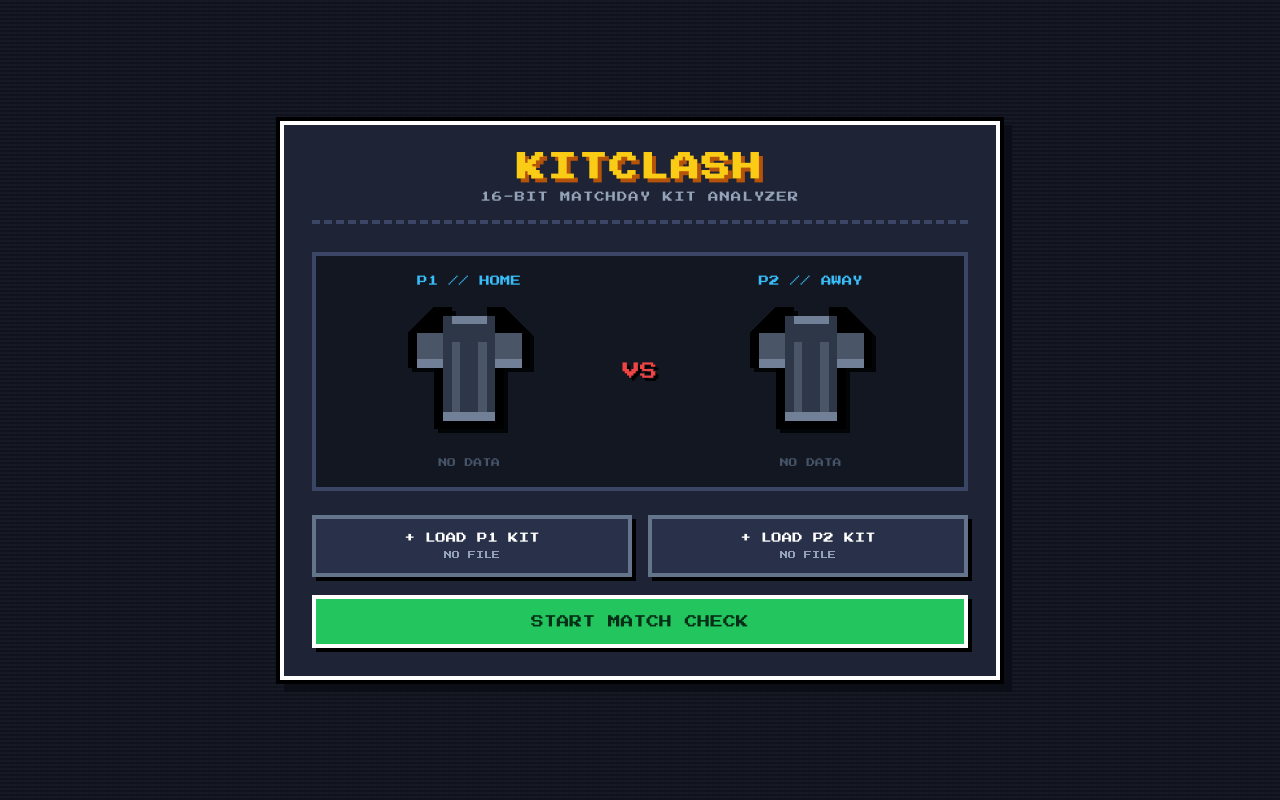
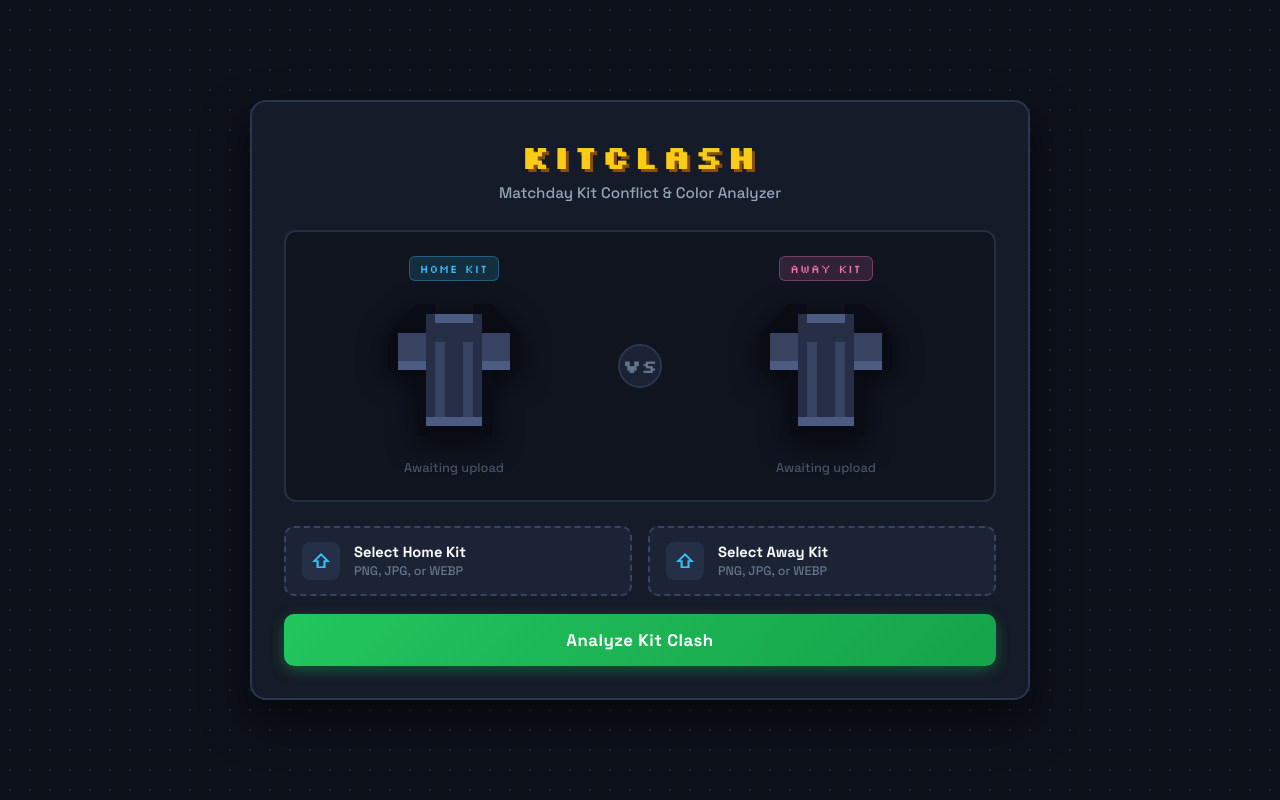
Before and after one commit to Vishnu-Girish/KitClash, a FastAPI app: page / in a window 1280 px wide. Run offline with FastAPI, Linux system fonts and the light colour scheme.

Commit message:
ui upgrade 2

```diff
--- a/static/style.css
+++ b/static/style.css
@@ -2,239 +2,325 @@
     box-sizing: border-box;
     margin: 0;
     padding: 0;
-    font-family: 'Press Start 2P', monospace;
 }
 
 body {
-    background-color: #141824;
-    background-image:
-        linear-gradient(rgba(18, 16, 16, 0) 50%, rgba(0, 0, 0, 0.25) 50%),
-        linear-gradient(90deg, rgba(255, 0, 0, 0.03), rgba(0, 255, 0, 0.01), rgba(0, 0, 255, 0.03));
-    background-size: 100% 4px, 6px 100%;
-    color: #f8fafc;
+    background-color: #0d111a;
+    background-image: radial-gradient(#1e2638 1px, transparent 1px);
+    background-size: 20px 20px;
+    color: #f1f5f9;
+    font-family: 'Space Grotesk', -apple-system, BlinkMacSystemFont, sans-serif;
     display: flex;
     justify-content: center;
     align-items: center;
     min-height: 100vh;
-    padding: 20px;
+    padding: 24px;
 }
 
-.arcade-cabinet {
-    max-width: 720px;
+.app-shell {
+    max-width: 780px;
     width: 100%;
-    background: #1e2436;
-    border: 4px solid #ffffff;
-    box-shadow:
-        0 0 0 4px #000000,
-        8px 8px 0 4px #0b0e17;
-    padding: 28px;
+    background: #151b28;
+    border: 2px solid #2b354d;
+    border-radius: 16px;
+    box-shadow: 0 20px 45px rgba(0, 0, 0, 0.55);
+    padding: 32px;
 }
 
 .header {
     text-align: center;
     margin-bottom: 28px;
-    border-bottom: 4px dashed #3b4666;
-    padding-bottom: 18px;
 }
 
-h1 {
-    font-size: 1.8rem;
+.header h1 {
+    font-family: 'Silkscreen', monospace;
+    font-size: 2.1rem;
+    font-weight: 700;
     color: #facc15;
-    text-shadow: 4px 4px 0px #b45309;
-    margin-bottom: 10px;
-    letter-spacing: 2px;
+    letter-spacing: 3px;
+    text-shadow: 3px 3px 0px #854d0e;
+    margin-bottom: 6px;
 }
 
 .subtitle {
-    font-size: 0.65rem;
+    font-size: 0.95rem;
     color: #94a3b8;
+    font-weight: 500;
+}
+
+/* Side-by-Side Locked Arena */
+.arena {
+    display: grid;
+    grid-template-columns: 1fr auto 1fr;
+    align-items: center;
+    gap: 16px;
+    background: #0f141f;
+    border: 2px solid #252e42;
+    border-radius: 12px;
+    padding: 24px 20px;
+    margin-bottom: 24px;
+}
+
+.kit-card {
+    display: flex;
+    flex-direction: column;
+    align-items: center;
+    justify-content: center;
+    text-align: center;
+    min-width: 0;
+}
+
+.badge {
+    font-family: 'Silkscreen', monospace;
+    font-size: 0.72rem;
+    padding: 4px 10px;
+    border-radius: 6px;
+    margin-bottom: 14px;
     letter-spacing: 1px;
 }
 
-/* Arena & Jersey Outlines */
-.arena {
-    display: flex;
-    justify-content: space-between;
-    align-items: center;
-    background: #131722;
-    border: 4px solid #3b4666;
-    padding: 20px;
-    margin-bottom: 24px;
-    gap: 12px;
+.badge.home {
+    background: rgba(56, 189, 248, 0.15);
+    color: #38bdf8;
+    border: 1px solid rgba(56, 189, 248, 0.35);
 }
 
-.kit-slot {
-    flex: 1;
-    display: flex;
-    flex-direction: column;
-    align-items: center;
-    text-align: center;
-}
-
-.slot-label {
-    font-size: 0.65rem;
-    color: #38bdf8;
-    margin-bottom: 12px;
+.badge.away {
+    background: rgba(244, 114, 182, 0.15);
+    color: #f472b6;
+    border: 1px solid rgba(244, 114, 182, 0.35);
 }
 
 .pixel-jersey {
-    width: 140px;
-    height: 140px;
-    filter: drop-shadow(4px 4px 0px rgba(0, 0, 0, 0.8));
+    width: 150px;
+    height: 150px;
+    filter: drop-shadow(0 8px 14px rgba(0, 0, 0, 0.6));
     margin-bottom: 14px;
-    transition: transform 0.15s steps(2);
+    transition: transform 0.2s ease;
 }
 
 .pixel-jersey:hover {
-    transform: translateY(-4px);
+    transform: translateY(-4px) scale(1.03);
 }
 
-.vs-badge {
-    font-size: 1.1rem;
-    color: #ef4444;
-    text-shadow: 3px 3px 0px #000000;
-    padding: 8px;
+.vs-divider {
+    font-family: 'Silkscreen', monospace;
+    font-size: 1.15rem;
+    font-weight: 700;
+    color: #64748b;
+    background: #1a2233;
+    border: 2px solid #2b354d;
+    width: 44px;
+    height: 44px;
+    border-radius: 50%;
+    display: flex;
+    align-items: center;
+    justify-content: center;
 }
 
-.empty-hint {
-    font-size: 0.55rem;
+.placeholder-text {
+    font-size: 0.8rem;
     color: #475569;
-    margin-top: 6px;
 }
 
-.hex-readout {
+.swatch-row {
     display: flex;
-    flex-direction: column;
+    flex-wrap: wrap;
+    justify-content: center;
     gap: 6px;
-    width: 100%;
-    align-items: center;
 }
 
-.pixel-chip {
-    display: flex;
+.swatch-pill {
+    display: inline-flex;
     align-items: center;
-    gap: 8px;
-    font-size: 0.55rem;
-    background: #1e2436;
-    border: 2px solid #475569;
+    gap: 6px;
+    background: #1a2233;
+    border: 1px solid #2e3952;
     padding: 4px 8px;
-    color: #e2e8f0;
+    border-radius: 6px;
+    font-size: 0.75rem;
+    font-weight: 600;
+    color: #cbd5e1;
+    font-variant-numeric: tabular-nums;
 }
 
-.chip-box {
-    width: 12px;
-    height: 12px;
-    border: 2px solid #000000;
-    display: inline-block;
+.swatch-dot {
+    width: 11px;
+    height: 11px;
+    border-radius: 3px;
+    border: 1px solid rgba(255, 255, 255, 0.35);
 }
 
-/* Form & Pixel Buttons */
-.file-row {
-    display: flex;
+/* Clean Upload Cards & Button */
+.upload-grid {
+    display: grid;
+    grid-template-columns: 1fr 1fr;
     gap: 16px;
     margin-bottom: 18px;
 }
 
-.pixel-file-btn {
-    flex: 1;
-    background: #283149;
-    border: 4px solid #64748b;
-    box-shadow: 4px 4px 0px #000000;
-    padding: 14px 10px;
-    text-align: center;
+.dropzone {
+    display: flex;
+    align-items: center;
+    gap: 14px;
+    background: #1b2334;
+    border: 2px dashed #374463;
+    border-radius: 10px;
+    padding: 14px 16px;
     cursor: pointer;
+    transition: all 0.18s ease;
+}
+
+.dropzone:hover {
+    border-color: #38bdf8;
+    background: #202a3f;
+}
+
+.dropzone.has-file {
+    border-style: solid;
+    border-color: #22c55e;
+    background: rgba(34, 197, 94, 0.08);
+}
+
+.dropzone-icon {
+    width: 38px;
+    height: 38px;
+    border-radius: 8px;
+    background: #253047;
+    color: #38bdf8;
+    display: flex;
+    align-items: center;
+    justify-content: center;
+    font-size: 1.2rem;
+    font-weight: 700;
+    flex-shrink: 0;
+}
+
+.dropzone.has-file .dropzone-icon {
+    background: rgba(34, 197, 94, 0.2);
+    color: #4ade80;
+}
+
+.dropzone-text {
     display: flex;
     flex-direction: column;
-    gap: 8px;
-    transition: transform 0.05s;
+    overflow: hidden;
 }
 
-.pixel-file-btn:hover {
-    border-color: #38bdf8;
-    background: #313c59;
+.dropzone-text strong {
+    font-size: 0.92rem;
+    color: #f8fafc;
+    margin-bottom: 2px;
 }
 
-.pixel-file-btn:active {
-    transform: translate(3px, 3px);
-    box-shadow: 1px 1px 0px #000000;
+.dropzone-text span {
+    font-size: 0.78rem;
+    color: #64748b;
+    white-space: nowrap;
+    overflow: hidden;
+    text-overflow: ellipsis;
 }
 
-.pixel-file-btn span {
-    font-size: 0.65rem;
-    color: #ffffff;
+.dropzone-text span.file-selected {
+    color: #4ade80;
+    font-weight: 600;
 }
 
-.pixel-file-btn small {
-    font-size: 0.5rem;
-    color: #94a3b8;
-}
-
-.pixel-file-btn input[type="file"] {
+.dropzone input[type="file"] {
     display: none;
 }
 
-.start-btn {
+.analyze-btn {
     width: 100%;
-    padding: 16px;
-    background: #22c55e;
-    color: #052e16;
-    font-size: 0.8rem;
-    border: 4px solid #ffffff;
-    box-shadow: 4px 4px 0px #000000;
+    padding: 15px 24px;
+    background: linear-gradient(135deg, #22c55e 0%, #16a34a 100%);
+    color: #ffffff;
+    font-family: 'Space Grotesk', sans-serif;
+    font-size: 1.05rem;
+    font-weight: 700;
+    letter-spacing: 0.5px;
+    border: none;
+    border-radius: 10px;
+    box-shadow: 0 4px 14px rgba(34, 197, 94, 0.35);
     cursor: pointer;
-    text-transform: uppercase;
+    transition: transform 0.12s ease, box-shadow 0.18s ease, filter 0.18s ease;
 }
 
-.start-btn:hover {
-    background: #4ade80;
+.analyze-btn:hover {
+    filter: brightness(1.08);
+    box-shadow: 0 6px 20px rgba(34, 197, 94, 0.45);
+    transform: translateY(-1px);
 }
 
-.start-btn:active {
-    transform: translate(4px, 4px);
-    box-shadow: 0px 0px 0px #000000;
+.analyze-btn:active {
+    transform: translateY(1px);
 }
 
-/* Result Box */
-.result-box {
+/* Result Panel */
+.result-panel {
     margin-top: 24px;
-    padding: 18px;
-    border: 4px solid #ffffff;
-    box-shadow: 4px 4px 0px #000000;
-    text-align: center;
+    border-radius: 12px;
+    padding: 20px;
+    border: 2px solid;
 }
 
-.result-box.clash {
-    background: #7f1d1d;
-    border-color: #fca5a5;
+.result-panel.clash {
+    background: rgba(239, 68, 68, 0.12);
+    border-color: #ef4444;
 }
 
-.result-box.pass {
-    background: #14532d;
-    border-color: #86efac;
+.result-panel.pass {
+    background: rgba(34, 197, 94, 0.12);
+    border-color: #22c55e;
 }
 
-.status-banner h2 {
-    font-size: 0.85rem;
-    margin-bottom: 14px;
-    line-height: 1.4;
-    text-shadow: 2px 2px 0px #000000;
+.result-header {
+    text-align: center;
+    margin-bottom: 16px;
 }
 
-.stats-grid {
-    display: flex;
-    justify-content: space-around;
-    font-size: 0.6rem;
-    color: #e2e8f0;
-    padding-top: 10px;
-    border-top: 2px dashed rgba(255, 255, 255, 0.3);
+.result-header h2 {
+    font-family: 'Silkscreen', monospace;
+    font-size: 1.15rem;
+    margin-bottom: 4px;
 }
 
-.stats-grid span {
+.result-panel.clash .result-header h2 {
+    color: #fca5a5;
+}
+
+.result-panel.pass .result-header h2 {
+    color: #86efac;
+}
+
+.result-header p {
+    font-size: 0.88rem;
+    color: #cbd5e1;
+}
+
+.metrics-bar {
+    display: grid;
+    grid-template-columns: 1fr 1fr;
+    gap: 12px;
+    background: rgba(15, 20, 31, 0.65);
+    padding: 12px 16px;
+    border-radius: 8px;
+}
+
+.metric {
+    display: flex;
+    flex-direction: column;
+    align-items: center;
+}
+
+.metric-label {
+    font-size: 0.75rem;
+    color: #94a3b8;
+    margin-bottom: 2px;
+}
+
+.metric-value {
+    font-size: 1.1rem;
+    font-weight: 700;
     color: #facc15;
 }
-
-@media (max-width: 600px) {
-    .arena, .file-row {
-        flex-direction: column;
-    }
-}
--- a/templates/index.html
+++ b/templates/index.html
@@ -2,31 +2,32 @@
 <html lang="en">
 <head>
     <meta charset="UTF-8">
-    <title>KITCLASH // 8-BIT ANALYZER</title>
+    <meta name="viewport" content="width=device-width, initial-scale=1.0">
+    <title>KitClash // Pixel Kit Analyzer</title>
     <link rel="preconnect" href="https://fonts.googleapis.com">
     <link rel="preconnect" href="https://fonts.gstatic.com" crossorigin>
-    <link href="https://fonts.googleapis.com/css2?family=Press+Start+2P&display=swap" rel="stylesheet">
+    <link href="https://fonts.googleapis.com/css2?family=Silkscreen:wght@400;700&family=Space+Grotesk:wght@500;600;700&display=swap" rel="stylesheet">
     <link rel="stylesheet" href="/static/style.css">
 </head>
 <body>
-    <div class="arcade-cabinet">
+    <div class="app-shell">
         <header class="header">
             <h1>KITCLASH</h1>
-            <p class="subtitle">16-BIT MATCHDAY KIT ANALYZER</p>
+            <p class="subtitle">Matchday Kit Conflict &amp; Color Analyzer</p>
         </header>
 
-        <!-- Pixel Jersey Arena -->
+        <!-- Side-by-Side Pixel Jersey Arena -->
         <div class="arena">
             <!-- HOME KIT -->
-            <div class="kit-slot">
-                <span class="slot-label">P1 // HOME</span>
-                {% set c1_main = colors1[0] if colors1 else '#2d3748' %}
-                {% set c1_sec  = colors1[1] if colors1 else '#4a5568' %}
-                {% set c1_trim = colors1[2] if colors1 else '#718096' %}
+            <div class="kit-card">
+                <span class="badge home">HOME KIT</span>
+                {% set c1_main = colors1[0] if colors1 else '#262f45' %}
+                {% set c1_sec  = colors1[1] if colors1 else '#374361' %}
+                {% set c1_trim = colors1[2] if colors1 else '#4c5b82' %}
 
                 <svg class="pixel-jersey" viewBox="0 0 16 16" shape-rendering="crispEdges">
                     <!-- Outline -->
-                    <path fill="#000000" d="M4,1 h2 v1 h4 v-1 h2 l3,3 v4 h-3 v7 h-8 v-7 h-3 v-4 z"/>
+                    <path fill="#090c14" d="M4,1 h2 v1 h4 v-1 h2 l3,3 v4 h-3 v7 h-8 v-7 h-3 v-4 z"/>
                     <!-- Primary Body (Color 1) -->
                     <path fill="{{ c1_main }}" d="M5,2 h1 v1 h4 v-1 h1 v12 h-6 z"/>
                     <!-- Sleeves & Side Stripes (Color 2) -->
@@ -36,31 +37,31 @@
                 </svg>
 
                 {% if colors1 %}
-                <div class="hex-readout">
+                <div class="swatch-row">
                     {% for hex in colors1 %}
-                    <div class="pixel-chip">
-                        <span class="chip-box" style="background-color: {{ hex }};"></span>
+                    <div class="swatch-pill" title="{{ hex }}">
+                        <span class="swatch-dot" style="background-color: {{ hex }};"></span>
                         <span>{{ hex }}</span>
                     </div>
                     {% endfor %}
                 </div>
                 {% else %}
-                <p class="empty-hint">NO DATA</p>
+                <span class="placeholder-text">Awaiting upload</span>
                 {% endif %}
             </div>
 
-            <div class="vs-badge">VS</div>
+            <div class="vs-divider">VS</div>
 
             <!-- AWAY KIT -->
-            <div class="kit-slot">
-                <span class="slot-label">P2 // AWAY</span>
-                {% set c2_main = colors2[0] if colors2 else '#2d3748' %}
-                {% set c2_sec  = colors2[1] if colors2 else '#4a5568' %}
-                {% set c2_trim = colors2[2] if colors2 else '#718096' %}
+            <div class="kit-card">
+                <span class="badge away">AWAY KIT</span>
+                {% set c2_main = colors2[0] if colors2 else '#262f45' %}
+                {% set c2_sec  = colors2[1] if colors2 else '#374361' %}
+                {% set c2_trim = colors2[2] if colors2 else '#4c5b82' %}
 
                 <svg class="pixel-jersey" viewBox="0 0 16 16" shape-rendering="crispEdges">
                     <!-- Outline -->
-                    <path fill="#000000" d="M4,1 h2 v1 h4 v-1 h2 l3,3 v4 h-3 v7 h-8 v-7 h-3 v-4 z"/>
+                    <path fill="#090c14" d="M4,1 h2 v1 h4 v-1 h2 l3,3 v4 h-3 v7 h-8 v-7 h-3 v-4 z"/>
                     <!-- Primary Body (Color 1) -->
                     <path fill="{{ c2_main }}" d="M5,2 h1 v1 h4 v-1 h1 v12 h-6 z"/>
                     <!-- Sleeves & Side Stripes (Color 2) -->
@@ -70,51 +71,66 @@
                 </svg>
 
                 {% if colors2 %}
-                <div class="hex-readout">
+                <div class="swatch-row">
                     {% for hex in colors2 %}
-                    <div class="pixel-chip">
-                        <span class="chip-box" style="background-color: {{ hex }};"></span>
+                    <div class="swatch-pill" title="{{ hex }}">
+                        <span class="swatch-dot" style="background-color: {{ hex }};"></span>
                         <span>{{ hex }}</span>
                     </div>
                     {% endfor %}
                 </div>
                 {% else %}
-                <p class="empty-hint">NO DATA</p>
+                <span class="placeholder-text">Awaiting upload</span>
                 {% endif %}
             </div>
         </div>
 
-        <!-- Upload Controls -->
-        <form action="/analyze" method="post" enctype="multipart/form-data" class="pixel-form">
-            <div class="file-row">
-                <label class="pixel-file-btn">
-                    <span>+ LOAD P1 KIT</span>
-                    <input type="file" name="file1" accept="image/*" required onchange="updateFileName(this, 'p1-name')">
-                    <small id="p1-name">NO FILE</small>
+        <!-- Clean File Upload & Action Controls -->
+        <form action="/analyze" method="post" enctype="multipart/form-data" class="controls-form">
+            <div class="upload-grid">
+                <label class="dropzone" for="file1">
+                    <div class="dropzone-icon">&#8679;</div>
+                    <div class="dropzone-text">
+                        <strong>Select Home Kit</strong>
+                        <span id="p1-name">PNG, JPG, or WEBP</span>
+                    </div>
+                    <input id="file1" type="file" name="file1" accept="image/*" required onchange="updateFileName(this, 'p1-name')">
                 </label>
 
-                <label class="pixel-file-btn">
-                    <span>+ LOAD P2 KIT</span>
-                    <input type="file" name="file2" accept="image/*" required onchange="updateFileName(this, 'p2-name')">
-                    <small id="p2-name">NO FILE</small>
+                <label class="dropzone" for="file2">
+                    <div class="dropzone-icon">&#8679;</div>
+                    <div class="dropzone-text">
+                        <strong>Select Away Kit</strong>
+                        <span id="p2-name">PNG, JPG, or WEBP</span>
+                    </div>
+                    <input id="file2" type="file" name="file2" accept="image/*" required onchange="updateFileName(this, 'p2-name')">
                 </label>
             </div>
-            <button type="submit" class="start-btn">START MATCH CHECK</button>
+
+            <button type="submit" class="analyze-btn">Analyze Kit Clash</button>
         </form>
 
         <!-- Result Banner -->
         {% if result %}
-        <div class="result-box {{ result.lower() }}">
-            <div class="status-banner">
+        <div class="result-panel {{ result.lower() }}">
+            <div class="result-header">
                 {% if result == 'CLASH' %}
-                <h2>! KIT CLASH DETECTED !</h2>
+                <h2>CLASH DETECTED</h2>
+                <p>High visual overlap — change of kit recommended.</p>
                 {% else %}
-                <h2>* KITS CLEAR TO PLAY *</h2>
+                <h2>NO CLASH — CLEAR TO PLAY</h2>
+                <p>Sufficient perceptual contrast between kits.</p>
                 {% endif %}
             </div>
-            <div class="stats-grid">
-                <p>DELTA-E: <span>{{ distance }}</span></p>
-                <p>OVERLAP: <span>{{ clash_score }}</span></p>
+            <div class="metrics-bar">
+                <div class="metric">
+                    <span class="metric-label">Perceptual Distance (&Delta;E)</span>
+                    <span class="metric-value">{{ distance }}</span>
+                </div>
+                <div class="metric">
+                    <span class="metric-label">Pattern Overlap Score</span>
+                    <span class="metric-value">{{ clash_score }}</span>
+                </div>
             </div>
         </div>
         {% endif %}
@@ -123,11 +139,13 @@
     <script>
         function updateFileName(input, targetId) {
             const label = document.getElementById(targetId);
+            const dropzone = input.closest('.dropzone');
             if (input.files && input.files.length > 0) {
-                let name = input.files[0].name.toUpperCase();
-                if (name.length > 14) name = name.substring(0, 12) + '..';
+                let name = input.files[0].name;
+                if (name.length > 22) name = name.substring(0, 19) + '...';
                 label.textContent = name;
-                label.style.color = '#4ade80';
+                label.classList.add('file-selected');
+                dropzone.classList.add('has-file');
             }
         }
     </script>
```
